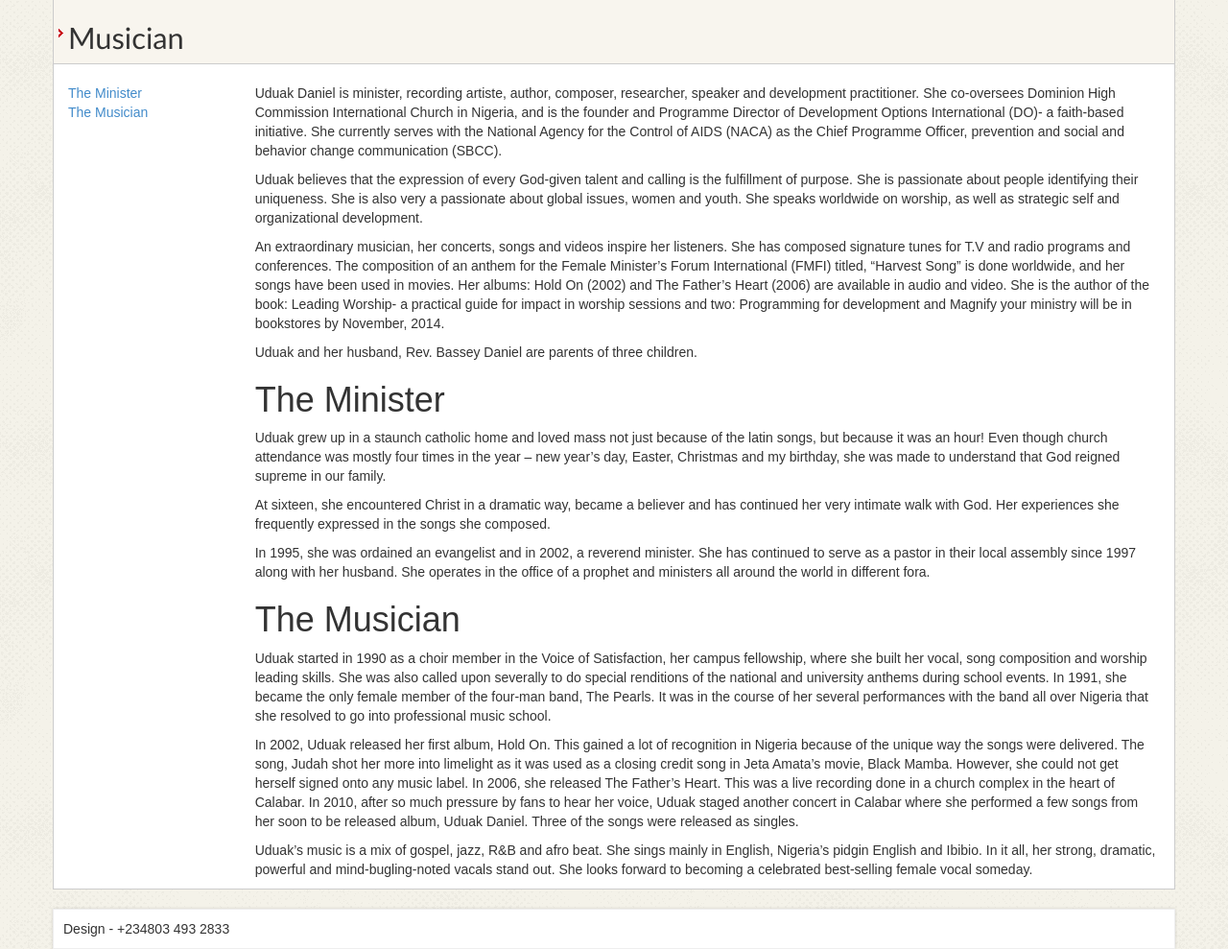
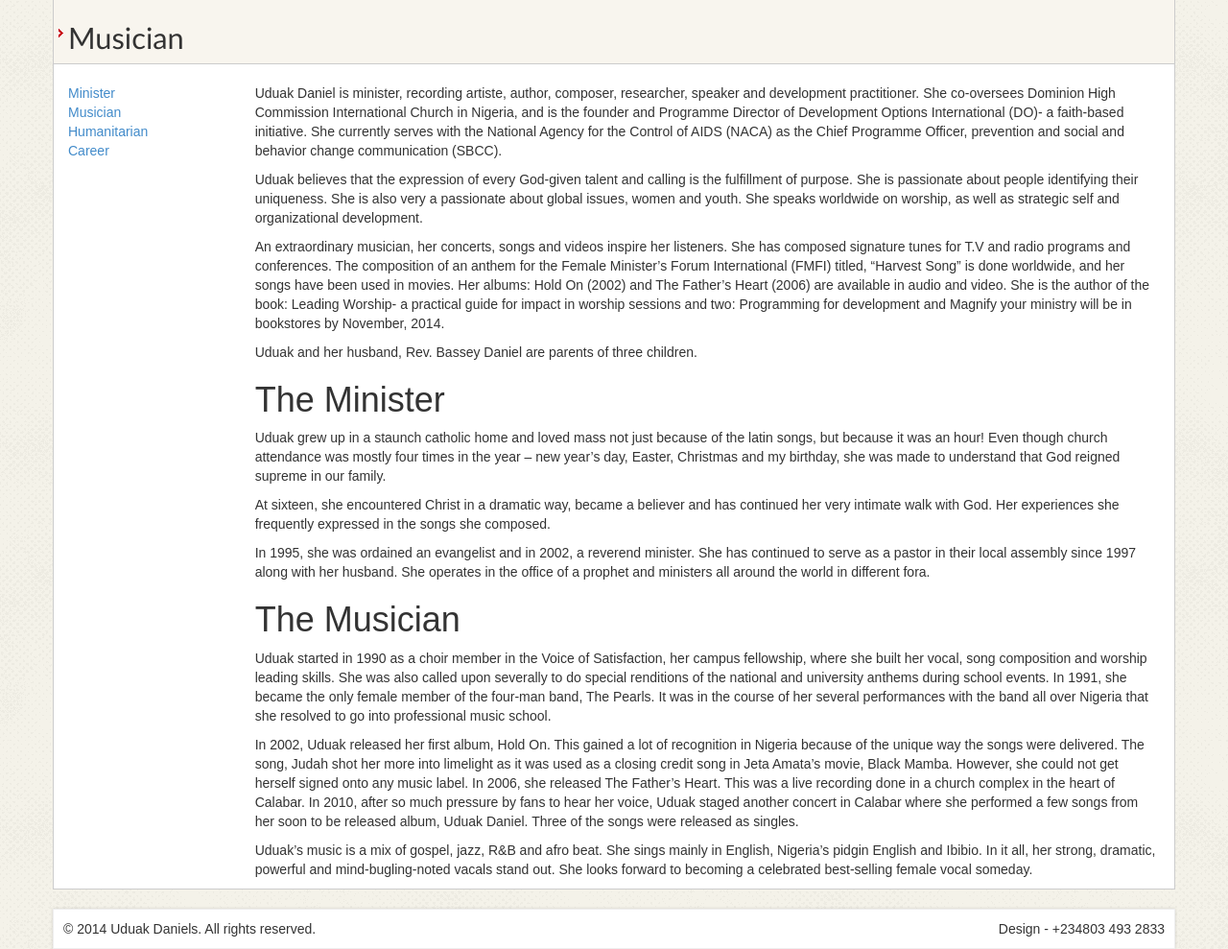
Before and after one commit to cyberomin/UDanielas, a PHP site: page /about in a window 1280 px wide. Shown: the part 137-1126 px from the top of the page at 96% size. Run offline with PHP 8.4, Linux system fonts and the light colour scheme; some libraries are stand-ins or nearby versions.

Commit message:
Added copy right to footer

```diff
--- a/about.php
+++ b/about.php
@@ -9,8 +9,10 @@
 
 		<div class="col-md-2 visible-md visible-lg about">
 			<ul class="list-unstyled about">
-				<li><a href="#minister">The Minister</a></li>
-				<li><a href="#musician">The Musician</a></li>
+				<li><a href="#minister">Minister</a></li>
+				<li><a href="#musician">Musician</a></li>
+				<li><a href="#humanitarian">Humanitarian</a></li>
+				<li><a href="#career">Career</a></li>
 			</ul>
 		</div>
 
--- a/footer.php
+++ b/footer.php
@@ -1,7 +1,8 @@
 
   	<div class="container footer visible-lg visible-md">
       <footer>
-          Design - +234803 493 2833
+          &copy; <?php echo gmdate("Y");?> Uduak Daniels. All rights reserved.
+          <span class='pull-right'>Design - +234803 493 2833</span>
       </footer>
     </div>
   	<script>
```
